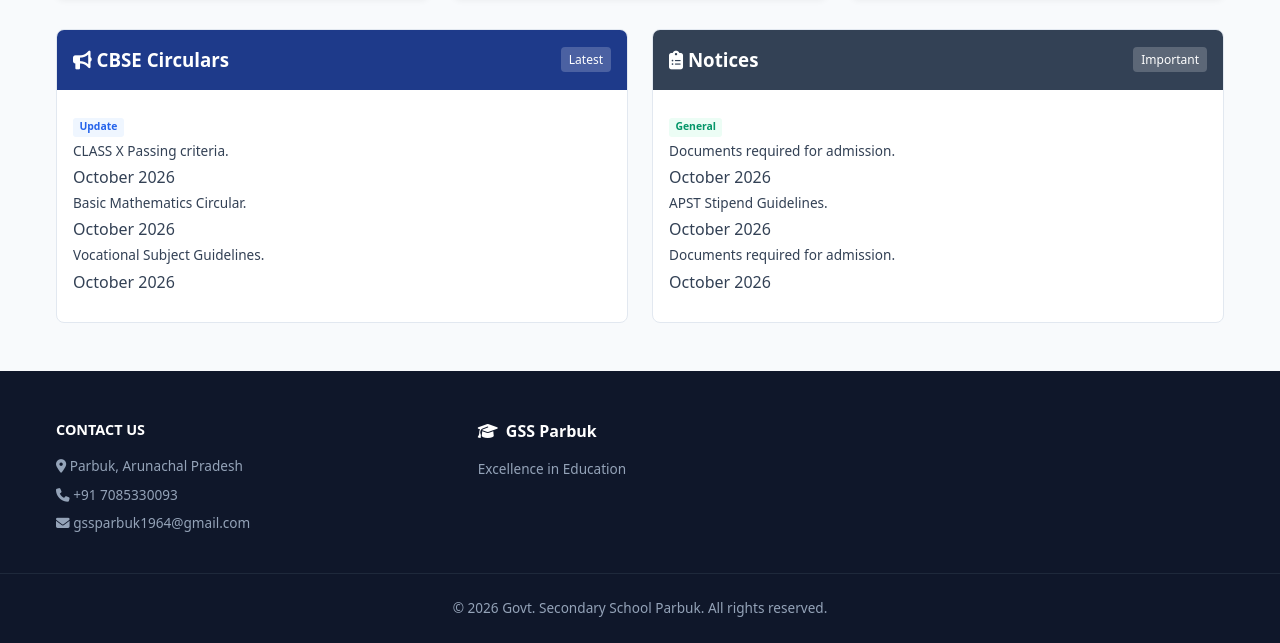
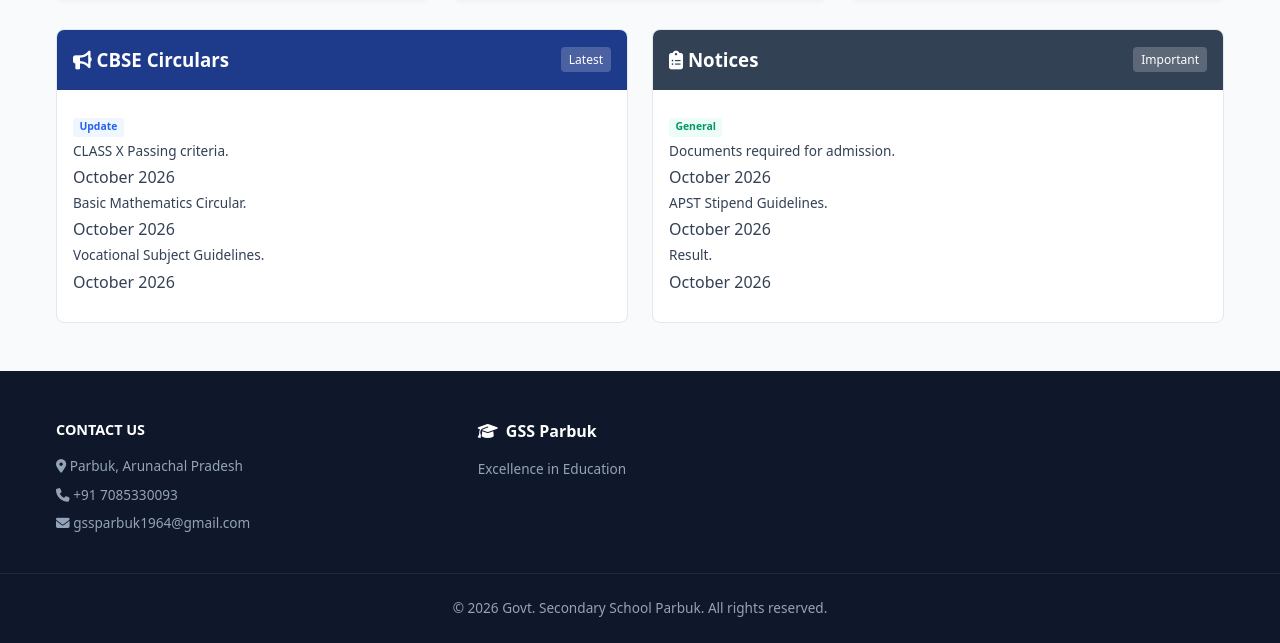
Before and after one commit to gssparbuk1964/gssparbuk1964.github.io, a plain HTML site: page index.html in a window 1280 px wide. Shown: the part 781-1424 px from the top of the page. Drawn offline with Linux system fonts and the light colour scheme.

Commit message:
Update index.html

```diff
--- a/index.html
+++ b/index.html
@@ -201,11 +201,11 @@ The school’s infrastructure is designed to support a diverse curriculum, offer
                         <div class="notice-body">
                             <div class="notice-item">
                                 <span class="tag green-tag">General</span>
-                                <p><a href="academic.pdf" target="_blank" style="color: inherit; text-decoration: none;">Documents required for admission.</a></p>
+                                <p><a href="late.pdf" target="_blank" style="color: inherit; text-decoration: none;">Documents required for admission.</a></p>
                                 <span class="16-10-2026">October 2026</span>
 				<p><a href="apststipend.pdf" target="_blank" style="color: inherit; text-decoration: none;">APST Stipend Guidelines.</a></p>
                                 <span class="16-10-2026">October 2026</span>
-				<p><a href="academic.pdf" target="_blank" style="color: inherit; text-decoration: none;">Documents required for admission.</a></p>
+				<p><a href="late.pdf" target="_blank" style="color: inherit; text-decoration: none;">Result.</a></p>
                                 <span class="16-10-2026">October 2026</span>
                             </div>
                         </div>
```
